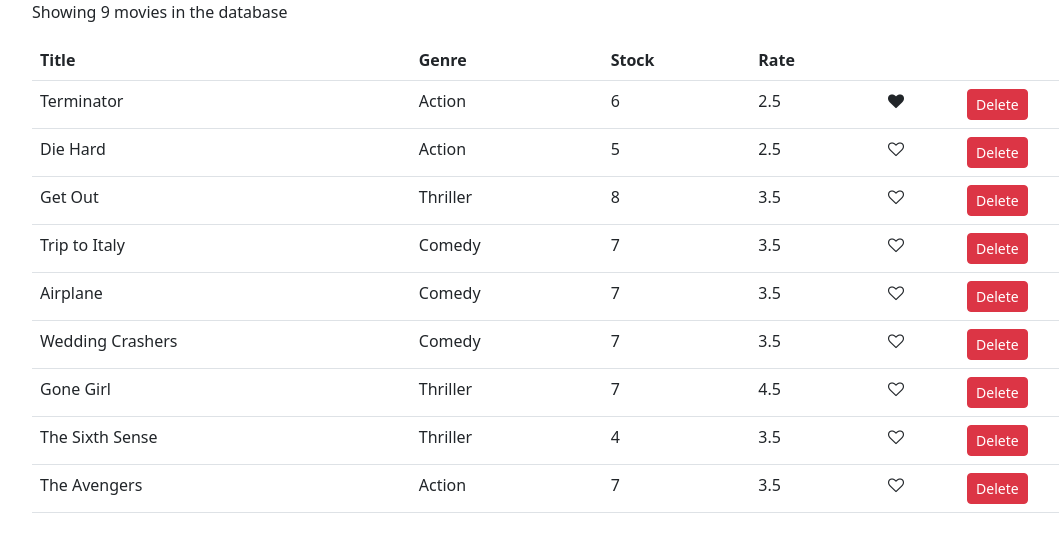
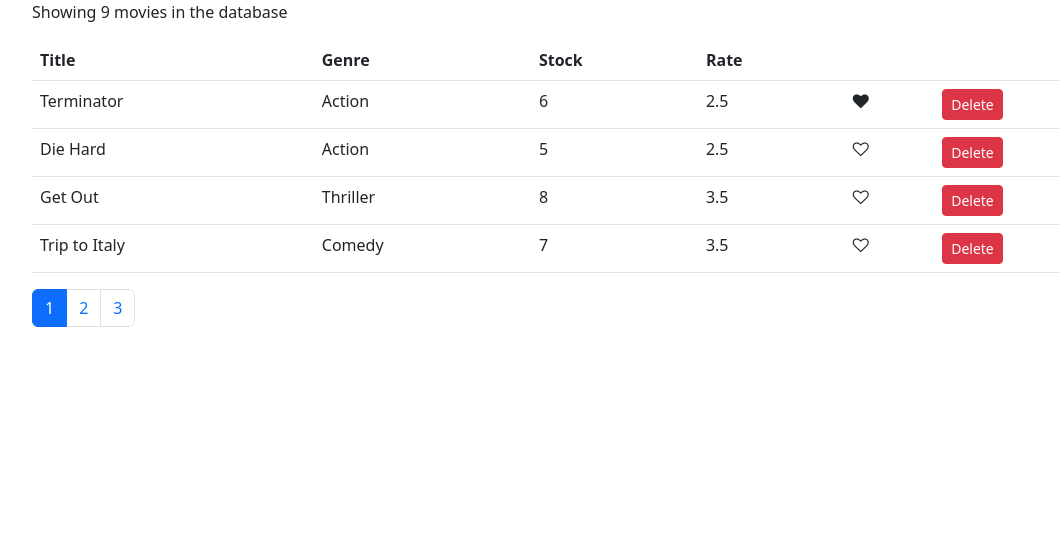
Before and after one commit to KolegaLazeta/vidly-react, a React (Create React App) app: page / in a window 1280 px wide. Shown: the top 552 px of the page, without its empty margins (50-1109 px from the left). Built offline with nearby package versions, Linux system fonts and the light colour scheme.

Commit message:
Adding pagination feature

```diff
--- a/package.json
+++ b/package.json
@@ -11,6 +11,7 @@
     "@testing-library/user-event": "^13.5.0",
     "bootstrap": "^5.2.2",
     "font-awesome": "^4.7.0",
+    "lodash": "^4.17.21",
     "react": "^18.2.0",
     "react-bootstrap": "^2.6.0",
     "react-dom": "^18.2.0",
--- /dev/null
+++ b/src/components/common/pagination.jsx
@@ -0,0 +1,26 @@
+import React from "react";
+import _ from "lodash";
+
+const Pagination = (props) => {
+  const { itemsCount, pageSize, currentPage, onPageChange } = props;
+
+  const pagesCount = Math.ceil(itemsCount / pageSize);
+  if (pagesCount === 1) return null;
+  const pages = _.range(1, pagesCount + 1);
+
+  return (
+    <nav aria-label="Page navigation example">
+      <ul className="pagination">
+        {pages.map((page) => (
+          <li key={page} className={page == currentPage ? 'page-item active' : 'page-item'}>
+            <a className="page-link" onClick={() => onPageChange(page)}>
+              {page}
+            </a>
+          </li>
+        ))}
+      </ul>
+    </nav>
+  );
+};
+
+export default Pagination;
--- a/src/components/movies.jsx
+++ b/src/components/movies.jsx
@@ -1,10 +1,14 @@
 import React, { Component } from "react";
 import Like from "./common/like";
+import Pagination from "./common/pagination";
 import { getMovies } from "../services/fakeMovieService";
+import { paginate } from '../utils/paginate';
 
 class Movies extends Component {
   state = {
     movies: getMovies(),
+    currentPage: 1,
+    pageSize: 4,
   };
 
   handleLike = (movie) => {
@@ -22,10 +26,17 @@
     this.setState({ movies });
   };
 
+  handlePageChange = (page) => {
+    this.setState({ currentPage: page });
+  };
+
   render() {
     const { length: count } = this.state.movies;
+    const { pageSize, currentPage, movies: allMovies } = this.state;
 
     if (count === 0) return <p>There is no movies in the database</p>;
+
+    const movies = paginate(allMovies, currentPage, pageSize)
 
     return (
       <React.Fragment>
@@ -42,7 +53,7 @@
             </tr>
           </thead>
           <tbody>
-            {this.state.movies.map((movie) => (
+            {movies.map((movie) => (
               <tr key={movie._id}>
                 <td>{movie.title}</td>
                 <td>{movie.genre.name}</td>
@@ -66,6 +77,12 @@
             ))}
           </tbody>
         </table>
+        <Pagination
+          itemsCount={count}
+          pageSize={pageSize}
+          currentPage={currentPage}
+          onPageChange={this.handlePageChange}
+        />
       </React.Fragment>
     );
   }
--- /dev/null
+++ b/src/utils/paginate.js
@@ -0,0 +1,7 @@
+import _ from "lodash";
+
+export function paginate(items, pageNumber, pageSize) {
+  const startIndex = (pageNumber - 1) * pageSize;
+  //converting to loadash object and chaining methods, then with value convert to regular array
+  return _(items).slice(startIndex).take(pageSize).value();
+}
```
Also changed, not shown: src/components/counters.jsx (deleted), 1 other file (tests, documents, lock files or other folders).
